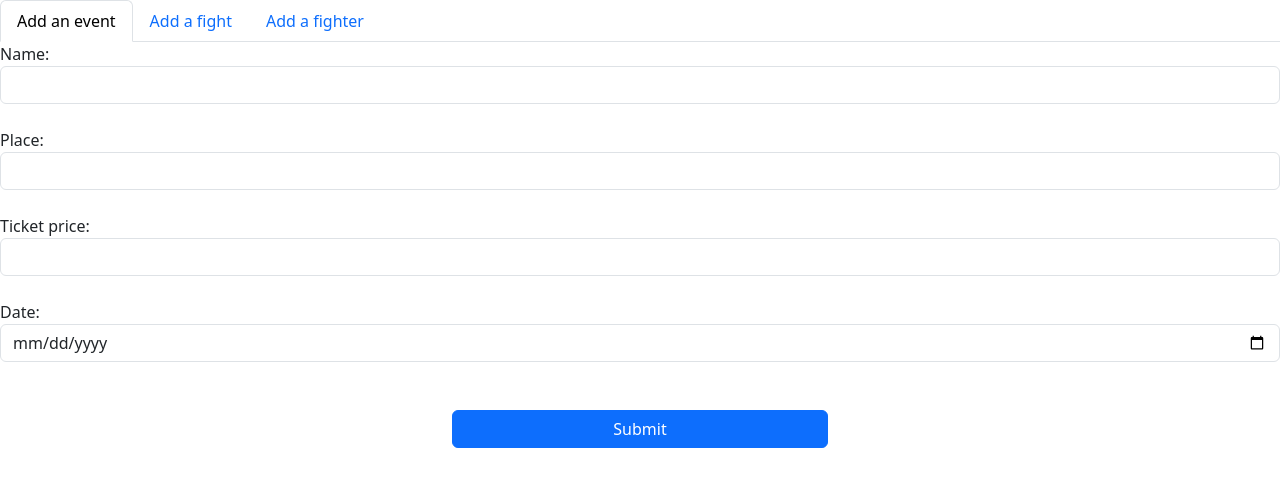
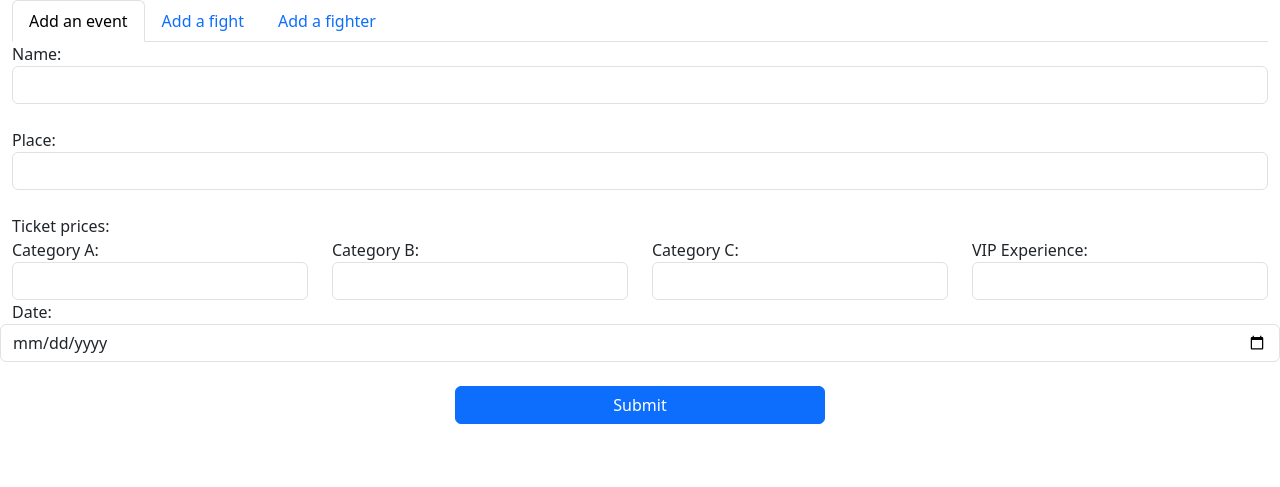
Before and after one commit to MartoKartechnicata/kurs-ov_proekt, a PHP site: page /eventAdd.php in a window 1280 px wide. Shown: the part 72-559 px from the top of the page. Run offline with PHP 8.4, Linux system fonts and the light colour scheme.

```diff
--- a/Pages/eventAdd.php
+++ b/Pages/eventAdd.php
@@ -19,7 +19,10 @@ if ( isset( $_POST['submit'] ) ) {
 	$name = $_POST['name'];
 	$place = $_POST['place'];
 	$date = $_POST['date'];
-	$price = $_POST['price'];
+	$categoryA = $_POST['categoryA'];
+	$categoryB = $_POST['categoryB'];
+	$categoryC = $_POST['categoryC'];
+	$vip = $_POST['vip'];
 
 
 	$error = false;
@@ -43,11 +46,11 @@ if ( isset( $_POST['submit'] ) ) {
 		$error = true;
 	}
 
-	if ( !$price ) {
+	if ( !$categoryA || !$categoryB || !$categoryC || !$vip ) {
 		echo "<center style='color:red;'>Въведете цена на билиетите за събитието</center>";
 		$error = true;
 	}
-  if ( $price<0 ) {
+  if ( $categoryA<0 || $categoryB<0 || $categoryC<0 || $vip<0) {
 		echo "<center style='color:red;'>Цената не може да е по-малко от 0</center>";
 		$error = true;
 	}
@@ -58,13 +61,17 @@ if ( isset( $_POST['submit'] ) ) {
 	if ( !$error ) {
 
 		// INSERT заявка към базата, с която се записват полетата
-
-        $eventInsert="INSERT INTO event (name,date,place,ticketPrice) VALUES ('$name','$date','$place','$price')";
+		$id1 = mysqli_query($connection, "Select event.id from event where id=(SELECT max(id))");
+		$id1=$id1->fetch_assoc();
+		$id1=$id1['id'];
+        $eventInsert="INSERT INTO event (name,date,place) VALUES ('$name','$date','$place')";
 		$result = mysqli_query($connection, $eventInsert);
+		$eventInsert2="INSERT INTO price (event_id,categoryA,categoryB,categoryC,VIPexperience) VALUES ('$id1','$categoryA','$categoryB','$categoryC','$vip')";
+		$result2 = mysqli_query($connection, $eventInsert2);
 
 		// изписва съобщение, че всичко е минало успешно
 
-		if ( $result ) {
+		if ( $result || $result2) {
 			echo "<center style='color:green;'>Събитието е добавено успешно</center>";
 		}
 	}
@@ -95,6 +102,7 @@ if ( isset( $_POST['submit'] ) ) {
       include "../components/header.html"
       ?>
     </header>
+	<div class="container-fluid">
   <ul class="nav nav-tabs">
   <li class="nav-item">
     <a class="nav-link active" aria-current="page" href="eventAdd.php">Add an event</a>
@@ -113,12 +121,30 @@ if ( isset( $_POST['submit'] ) ) {
     <label>Place:</label>
     <input type="text" name="place" class="form-control">
     <br>
-	<label>Ticket price:</label>
-	<input type="number" name="price" class="form-control">
+	<label>Ticket prices:</label>
+	<div class="row">
+		<div class="col">
+		<label>Category A:</label>
+	<input type="number" name="categoryA" class="form-control">
+</div>
+<div class="col">
+<label>Category B:</label>
+	<input type="number" name="categoryB" class="form-control">
+</div>
+<div class="col">
+<label>Category C:</label>
+	<input type="number" name="categoryC" class="form-control">
+</div>
+<div class="col">
+<label>VIP Experience:</label>
+	<input type="number" name="vip" class="form-control">
+</div>
+</row>
 	<br>
     <label>Date:</label>
         <input type="date" name="date" class="form-control">
         <br>
+</div>
 
         <br>
         <div class="container-fluid text-center">
--- a/Pages/eventInfo.php
+++ b/Pages/eventInfo.php
@@ -12,6 +12,7 @@ try {
 }
 
 session_start();
+$_SESSION['event_id']=$_GET['role'];
 $title=mysqli_query($connection, "Select name from event where id='{$_SESSION["event_id"]}'");
 $title=$title->fetch_assoc();
 $allFights=mysqli_query($connection, "Select fight.id from fight join event on fight.Event_id=event.id where event.id='{$_SESSION["event_id"]}'");
--- a/Pages/tickets.php
+++ b/Pages/tickets.php
@@ -12,6 +12,7 @@ try {
 }
 
 session_start();
+$_SESSION['event_id']=$_GET['role'];
 
 $p=mysqli_query($connection, "Select ticketPrice from event where event.id='{$_SESSION['event_id']}'");
 $p2=$p->fetch_assoc();
```
Also changed, not shown: Pages/events.php (+3 -4 lines), pages/events.php (+3 -4 lines).
